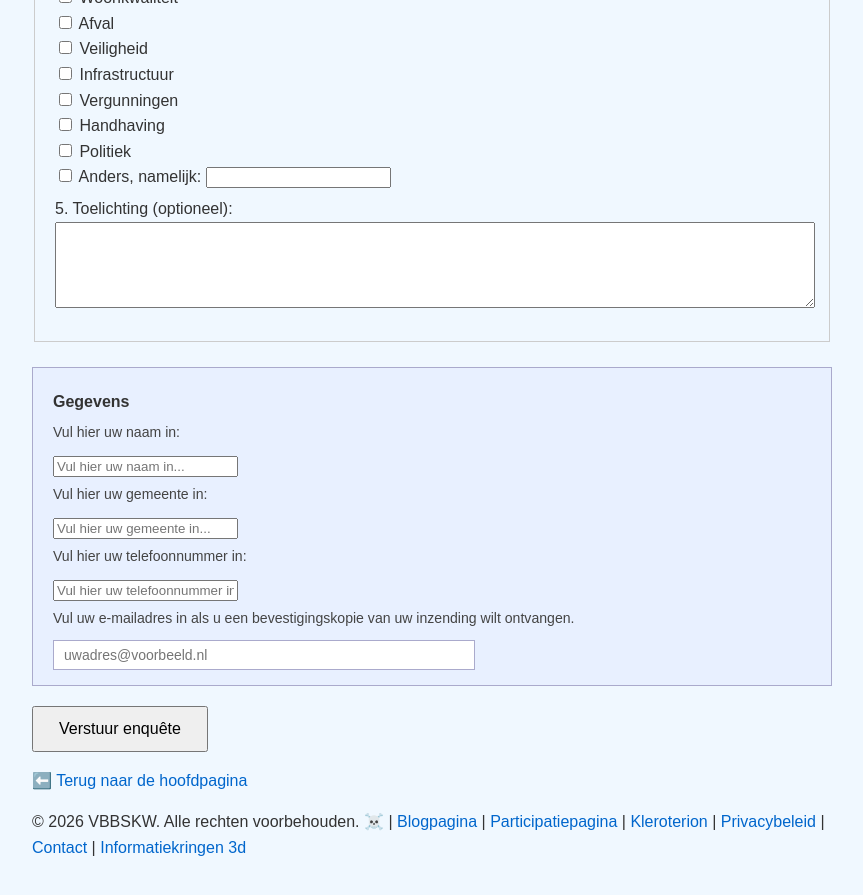
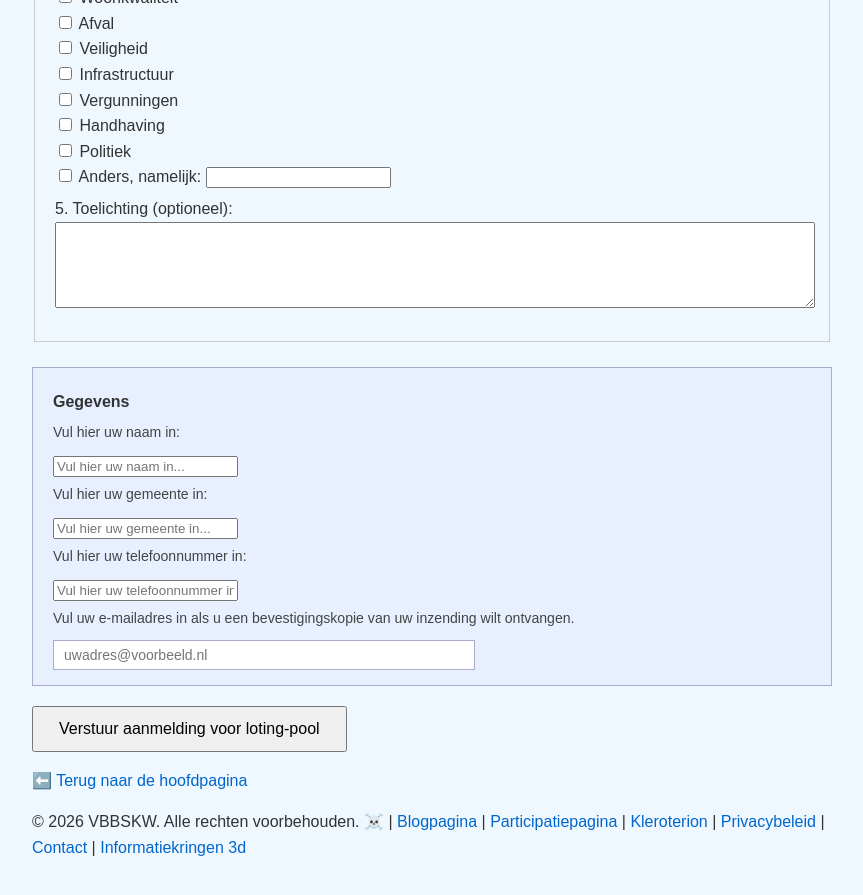
Before and after one commit to Klikblitser/VBBSKW, a Jekyll site: the page built from enquete.html, in a window 1280 px wide and 900 px high, scrolled down 1144 px. Shown: the top 895 px of the window, without its empty margins (208-1071 px from the left). Built offline with Jekyll 4.4.1, drawn with Linux system fonts in a browser that asks for light colours.

Commit message:
aanpassing

```diff
--- a/enquete.html
+++ b/enquete.html
@@ -169,7 +169,7 @@ Voor het mogelijk maken en nuttig zijn van de loting moet er een mandaat zijn da
 <!-- Verborgen Formspree-velden -->
 <input type="hidden" name="_subject" value="Nieuwe enquête-inzending – Ligplaatskwesties VBBSKW">
 
-<button type="submit" class="submit" id="submitBtn">Verstuur enquête</button>
+<button type="submit" class="submit" id="submitBtn">Verstuur aanmelding voor loting-pool</button>
 <div id="statusMessage" style="margin-top: 15px; padding: 10px; display: none;"></div>
 
 </form>
```
